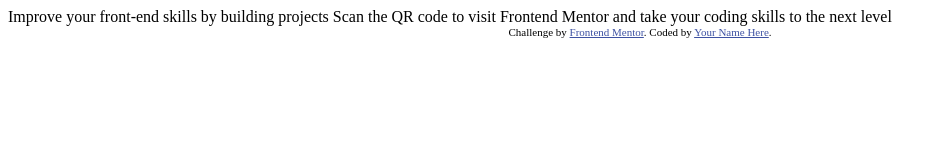
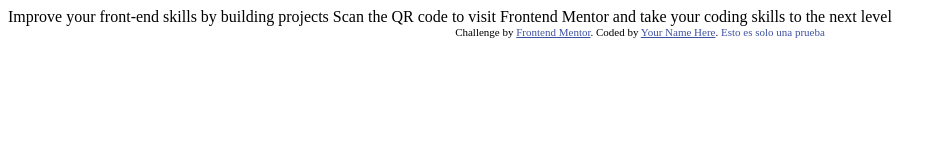
Before and after one commit to Jhoniito/Frontend-Mentor, a plain HTML site: page QR mobile and Desktop/index.html in a window 1280 px wide. Shown: the whole page, without its empty margins (0-947 px from the left). Drawn offline with Linux system fonts and the light colour scheme.

Commit message:
prueba 01

```diff
--- a/QR mobile and Desktop/index.html
+++ b/QR mobile and Desktop/index.html
@@ -23,6 +23,7 @@
   <div class="attribution">
     Challenge by <a href="https://www.frontendmentor.io?ref=challenge" target="_blank">Frontend Mentor</a>.
     Coded by <a href="#">Your Name Here</a>.
+    <a>Esto es solo una prueba</a>
   </div>
 </body>
 </html>
```
